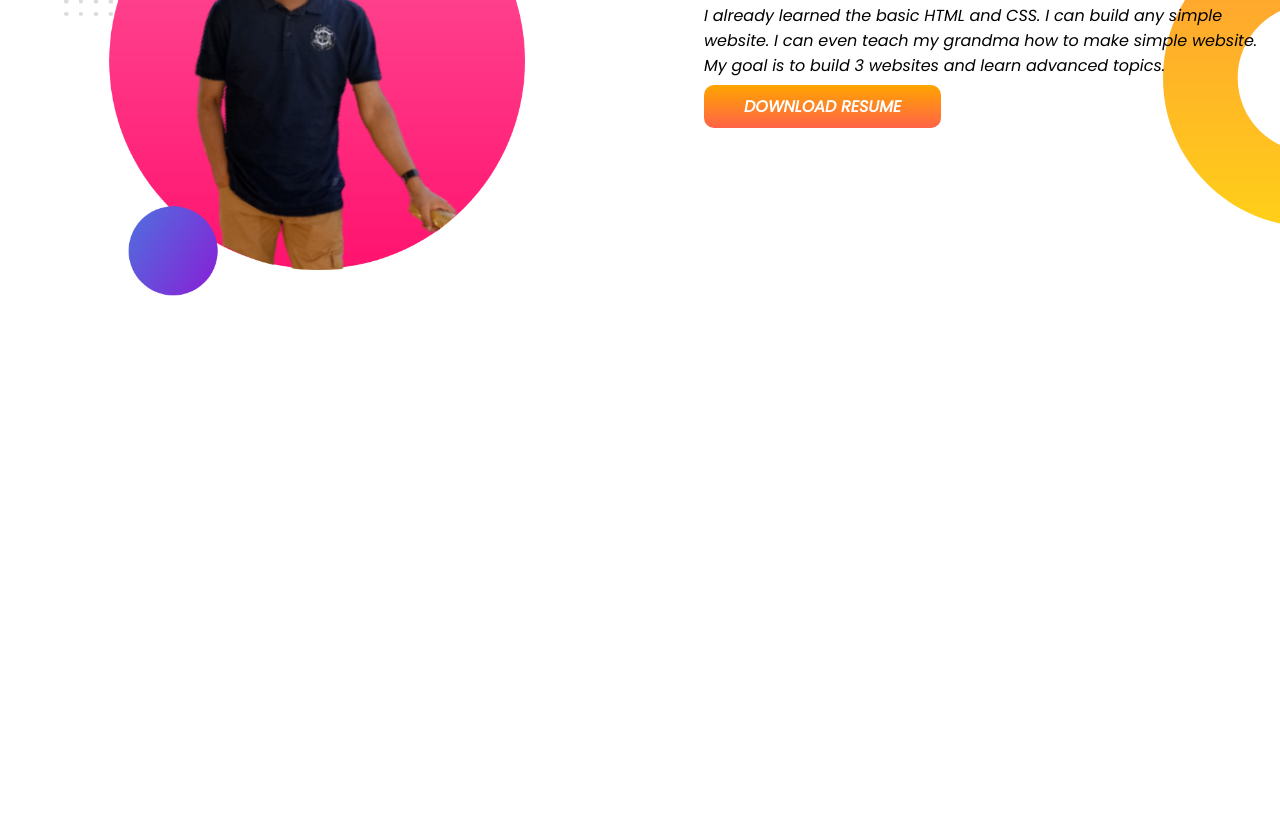
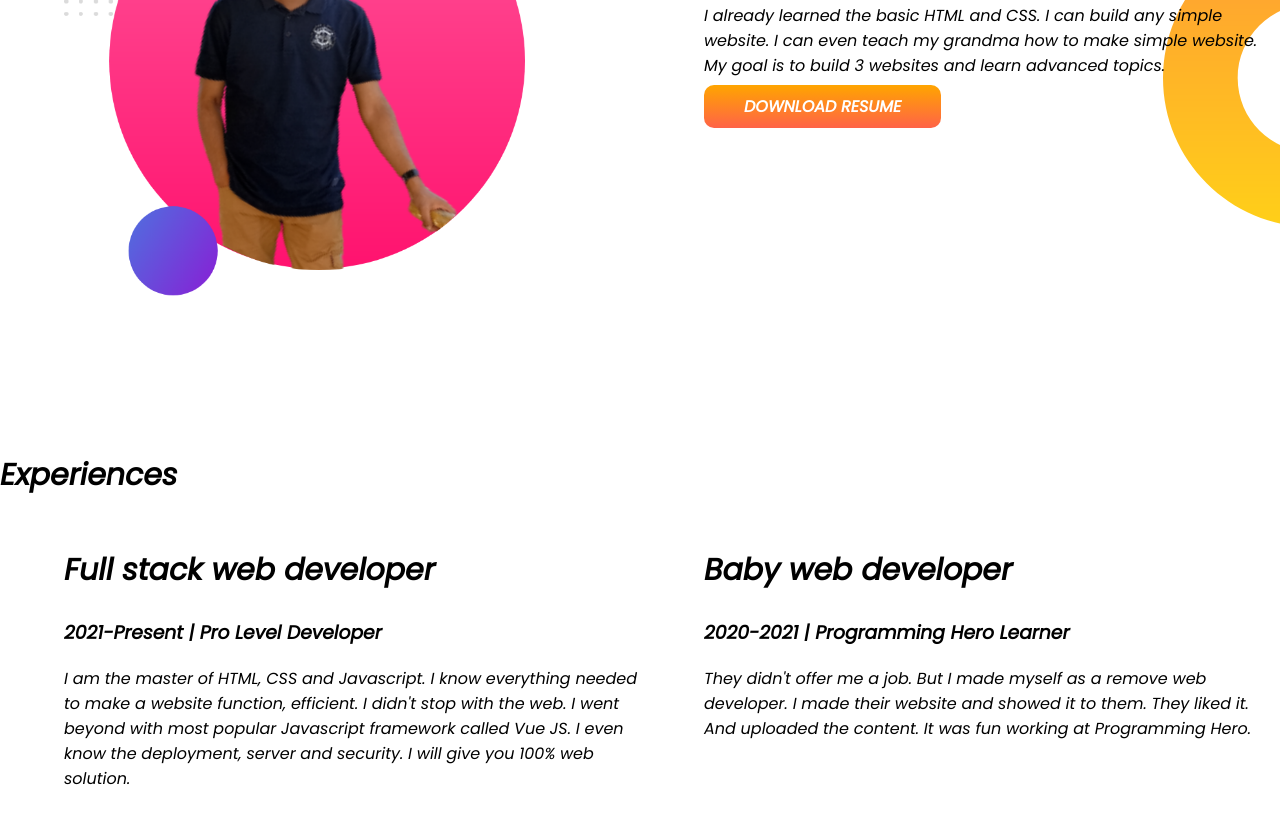
Before and after one commit to polashahammed/developer-portfolio, a plain HTML site: page index.html in a window 1280 px wide. Shown: the part 761-1584 px from the top of the page. Before the commit the page ends 1214 px from the top, so only its background shows below. Drawn offline with Linux system fonts and the light colour scheme.

Commit message:
experience added

```diff
--- a/index.html
+++ b/index.html
@@ -13,7 +13,7 @@
 </head>
 
 <body>
-    <section class="top-banner">
+    <section class="top-banner flexible-container">
         <div class="half-width">
             <h1>Welcome To</h1>
             <h1><span class="orange-color">Polash Ahammed</span> Site!</h1>
@@ -31,7 +31,7 @@
             <img src="my-bg.png" alt="">
         </div>
     </section>
-    <section class="dream-big">
+    <section class="dream-big flexible-container">
         <div class="half-width">
             <img src="my-bg2.png" alt="">
         </div>
@@ -44,6 +44,26 @@
 
         </div>
     </section>
+    <section class="experience area">
+        <h1>Experiences</h1>
+        <div class="flexible-container">
+            <div class="half-width">
+                <h1>Full stack web developer</h1>
+                <h3>2021-Present | Pro Level Developer</h3>
+                <p>I am the master of HTML, CSS and Javascript. I know everything needed to make a website function,
+                    efficient. I didn't stop with the web. I went beyond with most popular Javascript framework called
+                    Vue
+                    JS. I even know the deployment, server and security. I will give you 100% web solution.</p>
+            </div>
+            <div class="half-width">
+                <h1>Baby web developer</h1>
+                <h3>2020-2021 | Programming Hero Learner</h3>
+                <p>They didn't offer me a job. But I made myself as a remove web developer. I made their website and
+                    showed
+                    it to them. They liked it. And uploaded the content. It was fun working at Programming Hero.</p>
+            </div>
+        </div>
+    </section>
 
 </body>
 
--- a/style.css
+++ b/style.css
@@ -11,7 +11,7 @@ h1 {
     color: orange;
 }
 
-section {
+.flexible-container {
     display: flex;
     margin-bottom: 150px;
 }
```
